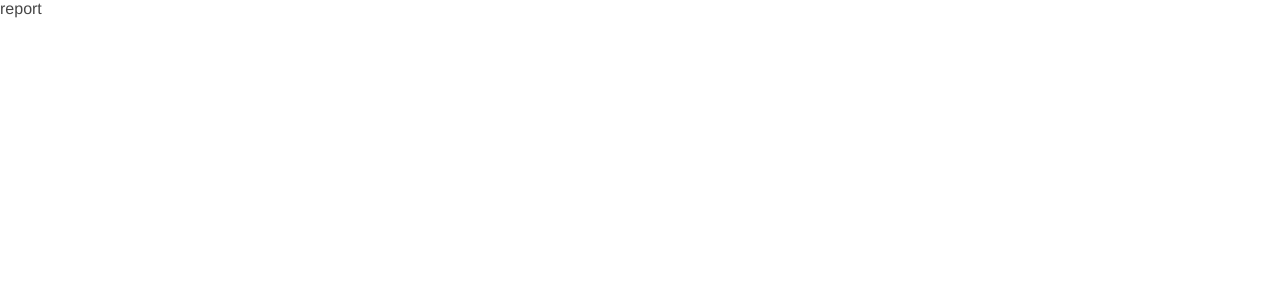
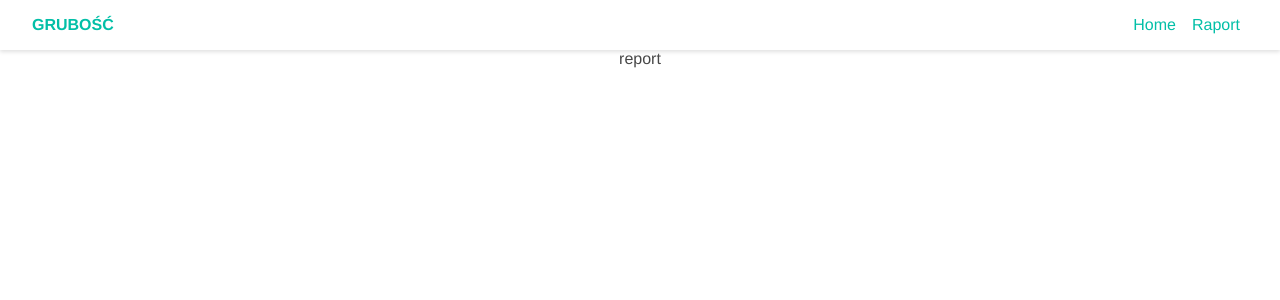
Before and after one commit to yatne/weight, a React app in the folder frontend/: page /report in a window 1280 px wide. Shown: the top 300 px of the page. Built offline with nearby package versions, Linux system fonts and the light colour scheme.

Commit message:
simplifying chart

```diff
--- a/frontend/src/App.js
+++ b/frontend/src/App.js
@@ -11,7 +11,7 @@ import withCentralLayout from './components/Screen/withCentralLayout';
 const Routes = () => (
   <Router>
     <div>
-      <Route exact path="/report" component={ReportDashboard} />
+      <Route exact path="/report" component={withCentralLayout(ReportDashboard)} />
       <Route exact path="/" component={withCentralLayout(MainDashboard)} />
     </div>
   </Router>
--- a/frontend/src/components/Header/Header.js
+++ b/frontend/src/components/Header/Header.js
@@ -12,7 +12,7 @@ const Header = () => (
       <div>
         <ul className={style.menu}>
           <li className={style.menuItem}>
-            <Link className={style.menuLink} to="/main">Home</Link>
+            <Link className={style.menuLink} to="/">Home</Link>
           </li>
           <li className={style.menuItem}>
             <Link className={style.menuLink} to="/report">Raport</Link>
--- a/frontend/src/components/MainDashboard/DefaultChartsPanel.js
+++ /dev/null
@@ -1,22 +0,0 @@
-import React from 'react';
-import PropTypes from "prop-types";
-
-import Chart from '../common/Chart';
-
-const DefaultChartsPanel = (props) => {
-  const labels = props.weights.flatMap(weight => weight.date);
-  const data = props.weights.flatMap(weight => weight.weight);
-
-  return (
-    <Chart
-      labels={labels}
-      data={data}
-    />
-  );
-};
-
-DefaultChartsPanel.propTypes = {
-  weights: PropTypes.array.isRequired,
-};
-
-export default DefaultChartsPanel;
--- a/frontend/src/components/MainDashboard/MainDashboard.js
+++ b/frontend/src/components/MainDashboard/MainDashboard.js
@@ -1,6 +1,6 @@
 import React from 'react';
 
-import DefaultChartsPanel from './DefaultChartsPanel';
+import Chart from '../common/Chart';
 import NewWeightSection from './NewWeightSection';
 import WeightsList from './WeightsList';
 import { fetchThisMonthsWeights } from '../../modules/api/weightApi';
@@ -31,7 +31,7 @@ class MainDashboard extends React.Component {
           <WeightsList weights={this.state.weights} />
         </section>
         <section className={style.rightColumn}>
-          <DefaultChartsPanel weights={this.state.weights} />
+          <Chart weights={this.state.weights} />
         </section>
       </div>
     );
--- a/frontend/src/components/common/Chart.js
+++ b/frontend/src/components/common/Chart.js
@@ -2,18 +2,18 @@ import React from 'react';
 import { Line } from 'react-chartjs-2';
 import PropTypes from 'prop-types';
 
-import style from './chart.scss';
+const Chart = (props) => {
+  const { weights } = props;
+  const labels = weights.flatMap(weight => weight.date);
+  const data = weights.flatMap(weight => weight.weight);
 
-const Chart = (props) => {
-  const { labels, data, name } = props;
   return (
-    <div className={style.chartContainer}>
     <Line
       data={{
         labels,
         datasets: [
           {
-              label: name,
+            label: 'Grubość',
             data,
             borderColor: 'rgba(255, 99, 132, 1)',
             backgroundColor: 'rgba(0, 0, 0, 0)',
@@ -22,18 +22,11 @@ const Chart = (props) => {
         ],
       }}
     />
-    </div>
   );
 };
 
 Chart.propTypes = {
-  labels: PropTypes.array.isRequired,
-  data: PropTypes.array.isRequired,
-  name: PropTypes.string,
-};
-
-Chart.defaultProps = {
-  name: 'Grubość',
+  weights: PropTypes.array.isRequired,
 };
 
 export default Chart;
--- a/frontend/src/components/common/chart.scss
+++ /dev/null
@@ -1,3 +0,0 @@
-.chartContainer {
-  width: 100%;
-}
```
Lines whose indentation alone changed are shown as unchanged.
